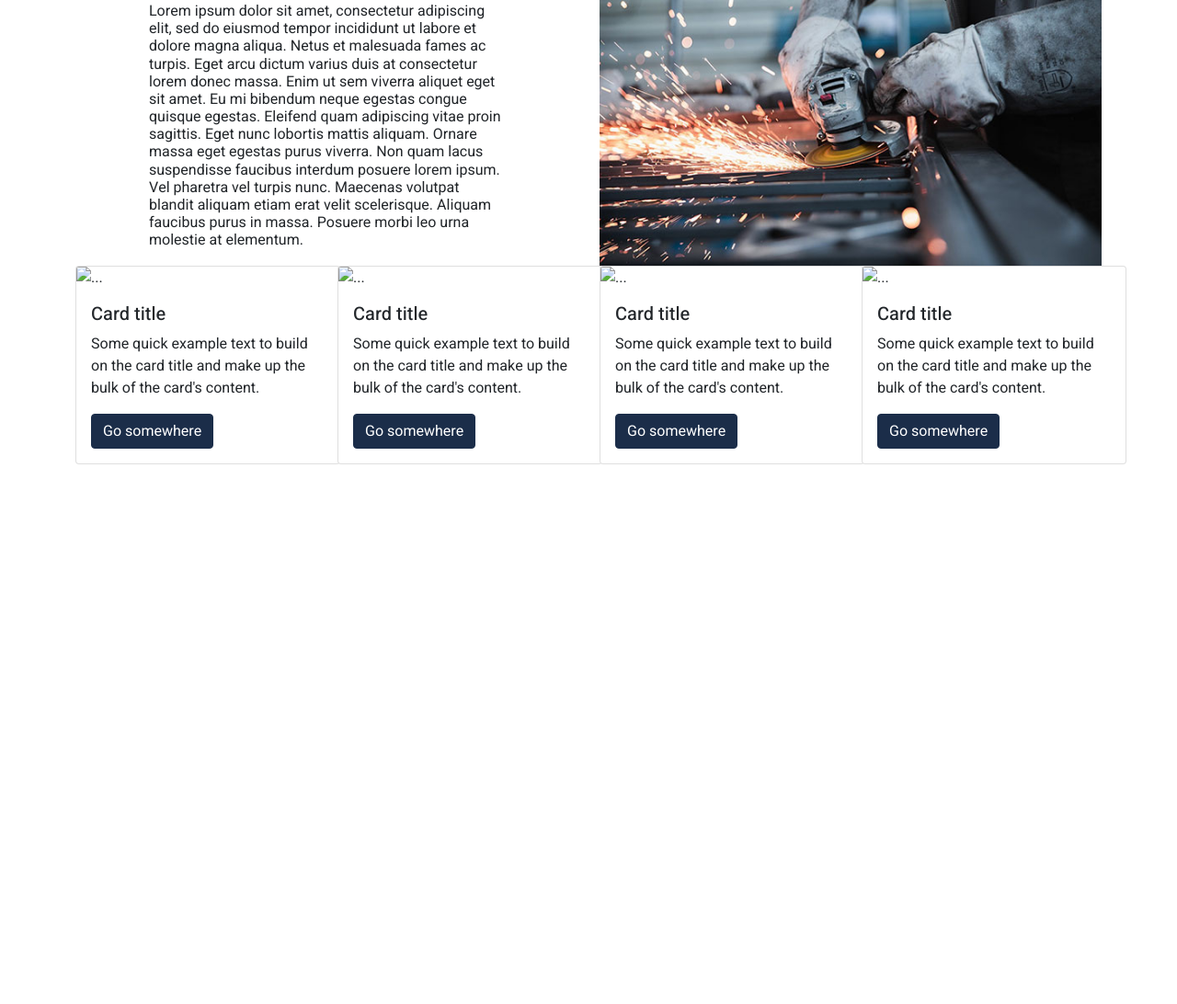
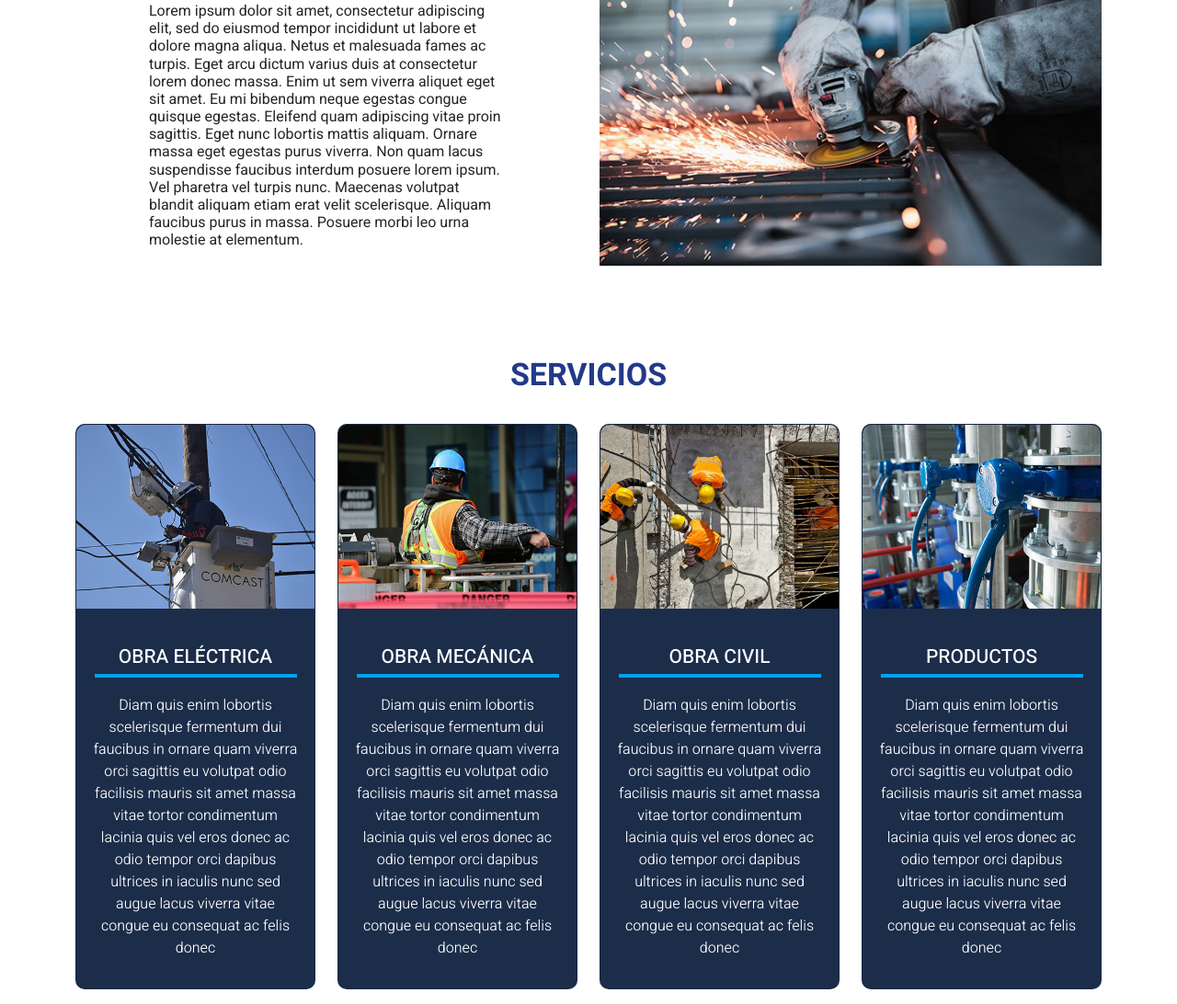
Before and after one commit to Hellerunne/SiceisaWeb, a website: page index.html in a window 1280 px wide. Shown: the part 809-1901 px from the top of the page at 92% size. Before the commit the page ends 1314 px from the top, so only its background shows below. Drawn offline with Linux system fonts and the light colour scheme.

Commit message:
Servicios section coding

```diff
--- a/index.html
+++ b/index.html
@@ -95,46 +95,58 @@
       </section>
 
       <!-- SERVICIOS SECTION -->
-      <section id="nosotros" class="nosotros-section">
+      <section id="nosotros" class="servicios-section">
          <div class="container">
-            <div class="row">
-               <div class="col-lg-3">
-                  <div class="card" style="width: 18rem;">
-                     <img src="..." class="card-img-top" alt="...">
+            <div class="display-3">
+               <h2 class="display-3--title text-center mt-5">Servicios</h2>
+            </div>
+            <div class="row row-cols-1 row-cols-md-2 row-cols-lg-3 row-cols-xl-4">
+
+               <div class="col">
+                  <div class="card">
+                     <img src="img/servicios-1.jpg" class="card-img-top" alt="Obra Eléctrica Imagen">
                      <div class="card-body">
-                        <h5 class="card-title">Card title</h5>
-                        <p class="card-text">Some quick example text to build on the card title and make up the bulk of the card's content.</p>
-                        <a href="#" class="btn btn-primary">Go somewhere</a>
+                        <h5 class="card-title card-title-line">Obra eléctrica </h5>
+                        <p class="card-text">
+                           Diam quis enim lobortis scelerisque fermentum dui faucibus in ornare quam viverra orci sagittis eu volutpat odio facilisis mauris sit amet massa vitae tortor condimentum lacinia quis vel eros donec ac odio tempor orci dapibus ultrices in iaculis nunc sed augue lacus viverra vitae congue eu consequat ac felis donec
+                        </p>
+                        <!-- <a href="#" class="btn btn-secondary text-white">Más información...</a> -->
                      </div>
                   </div>
                </div>
-               <div class="col-lg-3">
-                  <div class="card" style="width: 18rem;">
-                  <img src="..." class="card-img-top" alt="...">
-                  <div class="card-body">
-                     <h5 class="card-title">Card title</h5>
-                     <p class="card-text">Some quick example text to build on the card title and make up the bulk of the card's content.</p>
-                     <a href="#" class="btn btn-primary">Go somewhere</a>
-                  </div>
+               <div class="col">
+                  <div class="card">
+                  <img src="img/servicios-2.jpg" class="card-img-top" alt="Obra mecánica Imagen">
+                     <div class="card-body">
+                        <h5 class="card-title card-title-line">Obra mecánica</h5>
+                        <p class="card-text">
+                           Diam quis enim lobortis scelerisque fermentum dui faucibus in ornare quam viverra orci sagittis eu volutpat odio facilisis mauris sit amet massa vitae tortor condimentum lacinia quis vel eros donec ac odio tempor orci dapibus ultrices in iaculis nunc sed augue lacus viverra vitae congue eu consequat ac felis donec
+                        </p>
+                        <!-- <a href="#" class="btn btn-secondary text-white">Más información...</a> -->
+                     </div>
                </div>
                </div>
-               <div class="col-lg-3">
-                  <div class="card" style="width: 18rem;">
-                     <img src="..." class="card-img-top" alt="...">
+               <div class="col">
+                  <div class="card">
+                     <img src="img/servicios-3.jpg" class="card-img-top" alt="Obra Civil Imagen">
                      <div class="card-body">
-                        <h5 class="card-title">Card title</h5>
-                        <p class="card-text">Some quick example text to build on the card title and make up the bulk of the card's content.</p>
-                        <a href="#" class="btn btn-primary">Go somewhere</a>
+                        <h5 class="card-title card-title-line">obra civil</h5>
+                        <p class="card-text">
+                           Diam quis enim lobortis scelerisque fermentum dui faucibus in ornare quam viverra orci sagittis eu volutpat odio facilisis mauris sit amet massa vitae tortor condimentum lacinia quis vel eros donec ac odio tempor orci dapibus ultrices in iaculis nunc sed augue lacus viverra vitae congue eu consequat ac felis donec
+                        </p>
+                        <!-- <a href="#" class="btn btn-secondary text-white">Más información...</a> -->
                      </div>
                      </div>
                   </div>
-               <div class="col-lg-3">
-                  <div class="card" style="width: 18rem;">
-                     <img src="..." class="card-img-top" alt="...">
+               <div class="col">
+                  <div class="card">
+                     <img src="img/servicios-4.jpg" class="card-img-top" alt="Productos Imagen">
                      <div class="card-body">
-                        <h5 class="card-title">Card title</h5>
-                        <p class="card-text">Some quick example text to build on the card title and make up the bulk of the card's content.</p>
-                        <a href="#" class="btn btn-primary">Go somewhere</a>
+                        <h5 class="card-title card-title-line">Productos</h5>
+                        <p class="card-text">
+                           Diam quis enim lobortis scelerisque fermentum dui faucibus in ornare quam viverra orci sagittis eu volutpat odio facilisis mauris sit amet massa vitae tortor condimentum lacinia quis vel eros donec ac odio tempor orci dapibus ultrices in iaculis nunc sed augue lacus viverra vitae congue eu consequat ac felis donec
+                        </p>
+                        <!-- <a href="#" class="btn btn-secondary text-white">Más información...</a> -->
                      </div>
                   </div>
                </div>
--- a/scss/components/_typography.scss
+++ b/scss/components/_typography.scss
@@ -61,3 +61,14 @@ body {
 
 
 }
+
+// CARD TITLES UNDERLINE
+.card-title-line::after {
+   content: "";
+   width: 13.75rem;
+   height: 0.2rem;
+   display: block;
+   background-color: $secondary;
+   margin: 0.375rem auto;
+
+}
--- a/scss/sections/_servicios.scss
+++ b/scss/sections/_servicios.scss
@@ -0,0 +1,38 @@
+@use '../custom' as *;
+@use '../components/mixins' as *;
+
+.servicios-section {
+
+   margin-top: 5rem;
+
+   .card {
+      text-align: center;
+      background-color: $primary;
+      color: $white;
+      border-radius: 10px;
+      margin-bottom: 1rem;
+
+      .card-title {
+         font-size: 1.3125rem;
+         font-weight: 500;
+         text-transform: uppercase;
+         margin-top: 1.5rem;
+
+      }
+
+      .card-text {
+         font-size: 0.75;
+         font-weight: 300;
+         margin-top: 1.125rem;
+         margin-bottom: 1rem;
+      }
+
+      img {
+         border-radius: 10px 10px 0 0;
+         height: 12.5rem;
+         width: auto;
+         object-fit: cover;
+
+      }
+   }
+}
```
Also changed, not shown: assets/css/style.css, 1 other file.
